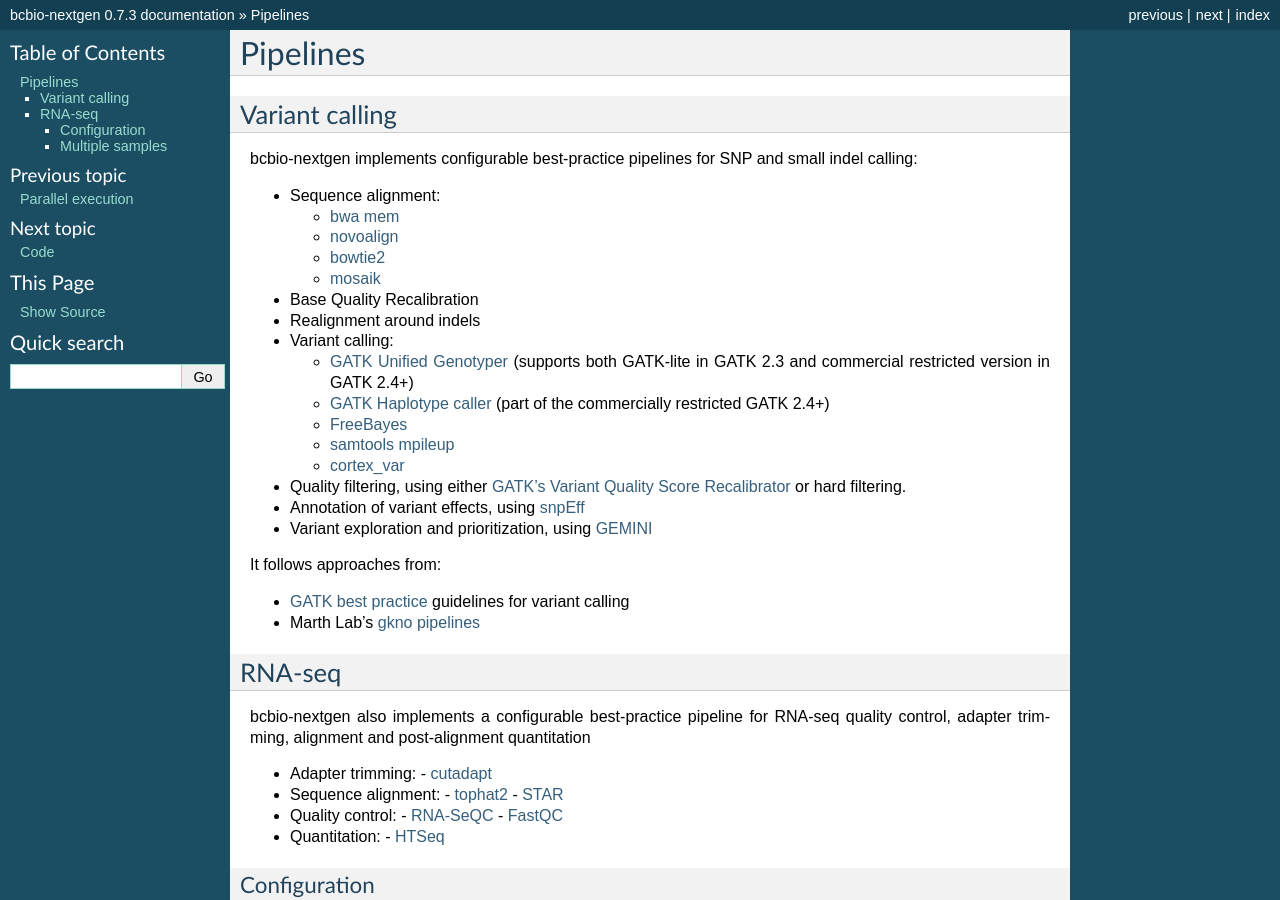
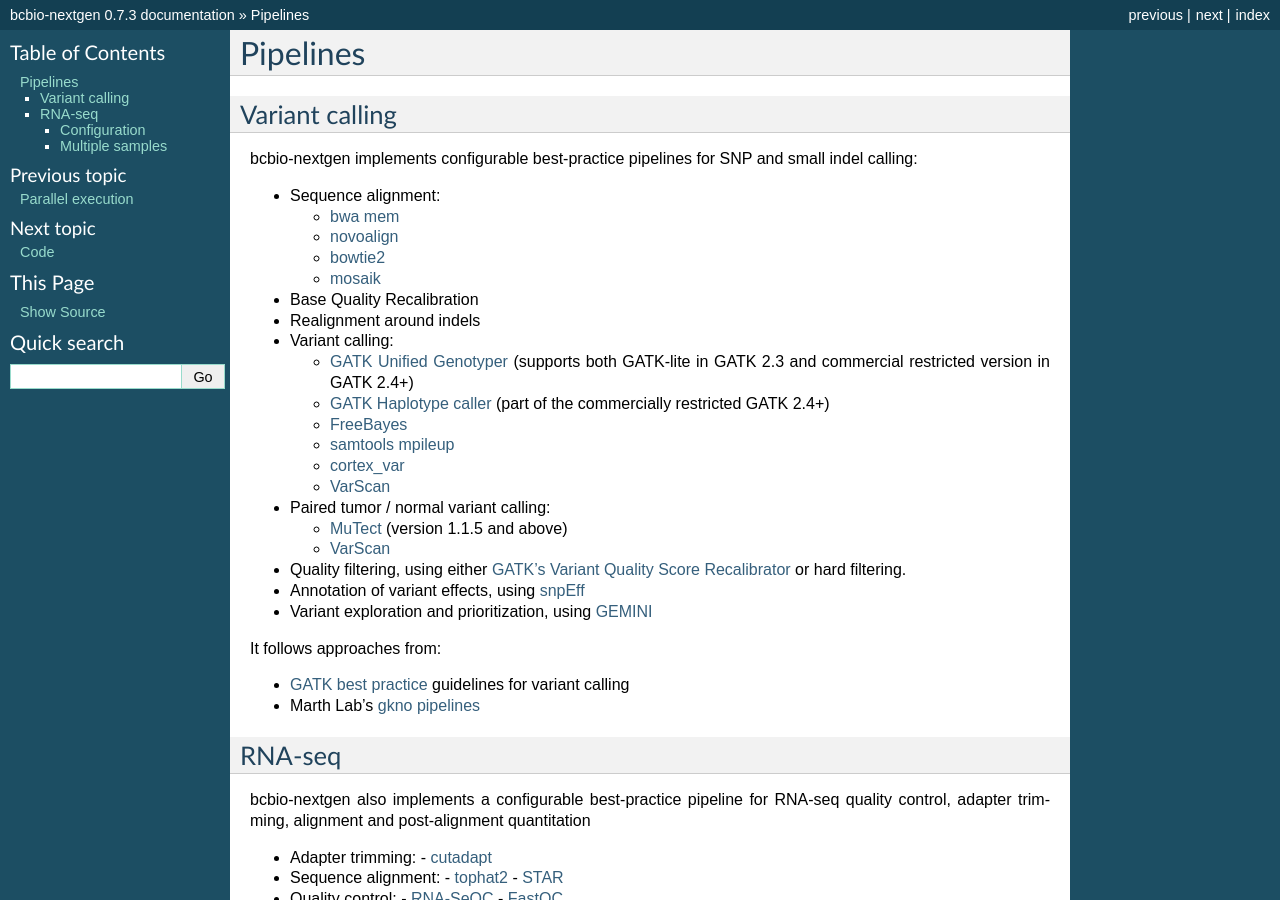
Before and after one commit to bcbio/bcbio-nextgen, a Sphinx documentation site: the page built from docs/contents/pipelines.rst, in a window 1280 px wide and 900 px high. Built offline with Sphinx 7.4.7, drawn with Linux system fonts in a browser that asks for light colours.

Commit message:
Add paired tumor/normal calling to the pipeline documentation
Fixes issue #108

```diff
--- a/docs/contents/pipelines.rst
+++ b/docs/contents/pipelines.rst
@@ -24,6 +24,12 @@ and small indel calling:
    -  `FreeBayes`_
    -  `samtools mpileup`_
    -  `cortex\_var`_
+   -  `VarScan`_
+
+-  Paired tumor / normal variant calling:
+
+   - `MuTect`_ (version 1.1.5 and above)
+   - `VarScan`_
 
 -  Quality filtering, using either
    `GATK's Variant Quality Score Recalibrator`_ or hard filtering.
@@ -199,3 +205,5 @@ templating system.
 .. _parameters: http://bcbio-nextgen.readthedocs.org/en/latest/contents/configuration.html
 .. _template: http://bcbio-nextgen.readthedocs.org/en/latest/contents/configuration.html#automated-sample-configuration
 .. _illumina-rnaseq: http://raw.github.com/chapmanb/bcbio-nextgen/master/config/templates/illumina-rnaseq.yaml
+.. _VarScan: http://varscan.sourceforge.net
+.. _MuTect: http://www.broadinstitute.org/cancer/cga/mutect
```
